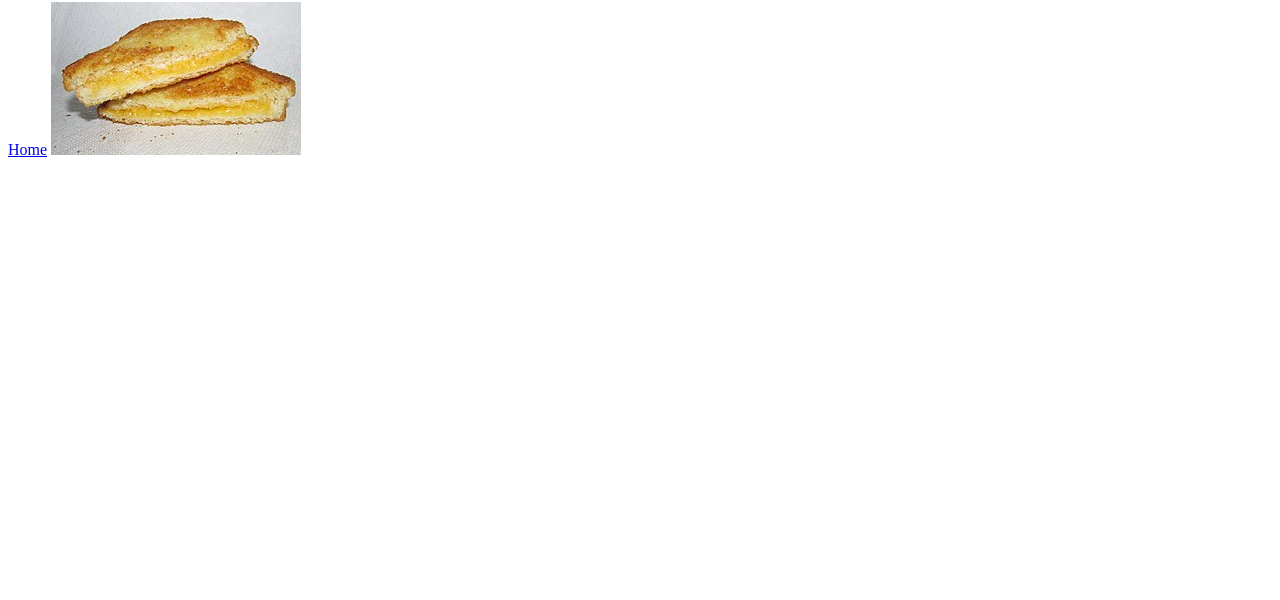
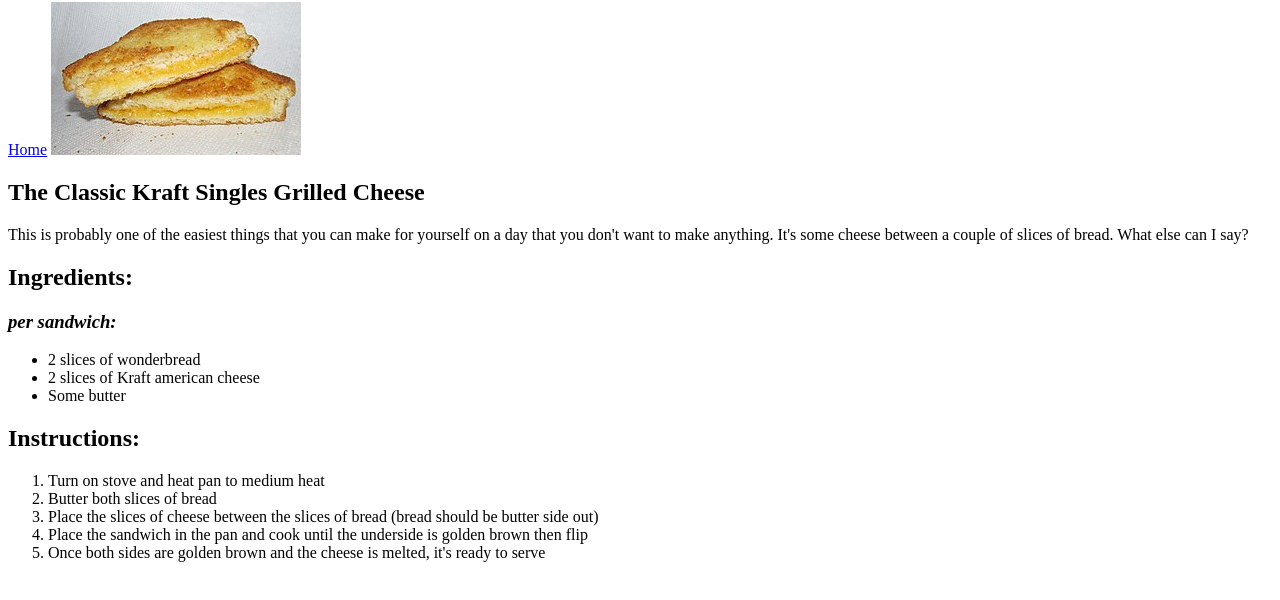
Before and after one commit to orcenec/odin-recipes, a plain HTML site: page recipes/grilled-cheese.html in a window 1280 px wide. Shown: the part 78-678 px from the top of the page. Drawn offline with Linux system fonts and the light colour scheme.

Commit message:
Added description and instructions to grilled-cheese.html

```diff
--- a/recipes/grilled-cheese.html
+++ b/recipes/grilled-cheese.html
@@ -9,5 +9,22 @@
     <h1>Grilled Cheese</h1>
     <a href="../index.html">Home</a>
     <img src="../img/grilled-cheese.jpg" alt="grilled cheese sandwich"/>
+    <h2>The Classic Kraft Singles Grilled Cheese</h2>
+    <p>This is probably one of the easiest things that you can make for yourself on a day that you don't want to make anything. It's some cheese between a couple of slices of bread. What else can I say?</p>
+    <h2>Ingredients:</h2>
+    <h3><em>per sandwich:</em></h3>
+    <ul>
+        <li>2 slices of wonderbread</li>
+        <li>2 slices of Kraft american cheese</li>
+        <li>Some butter</li>
+    </ul>
+    <h2>Instructions:</h2>
+    <ol>
+        <li>Turn on stove and heat pan to medium heat</li>
+        <li>Butter both slices of bread</li>
+        <li>Place the slices of cheese between the slices of bread (bread should be butter side out)</li>
+        <li>Place the sandwich in the pan and cook until the underside is golden brown then flip</li>
+        <li>Once both sides are golden brown and the cheese is melted, it's ready to serve</li>
+    </ol>
 </body>
 </html>
```
